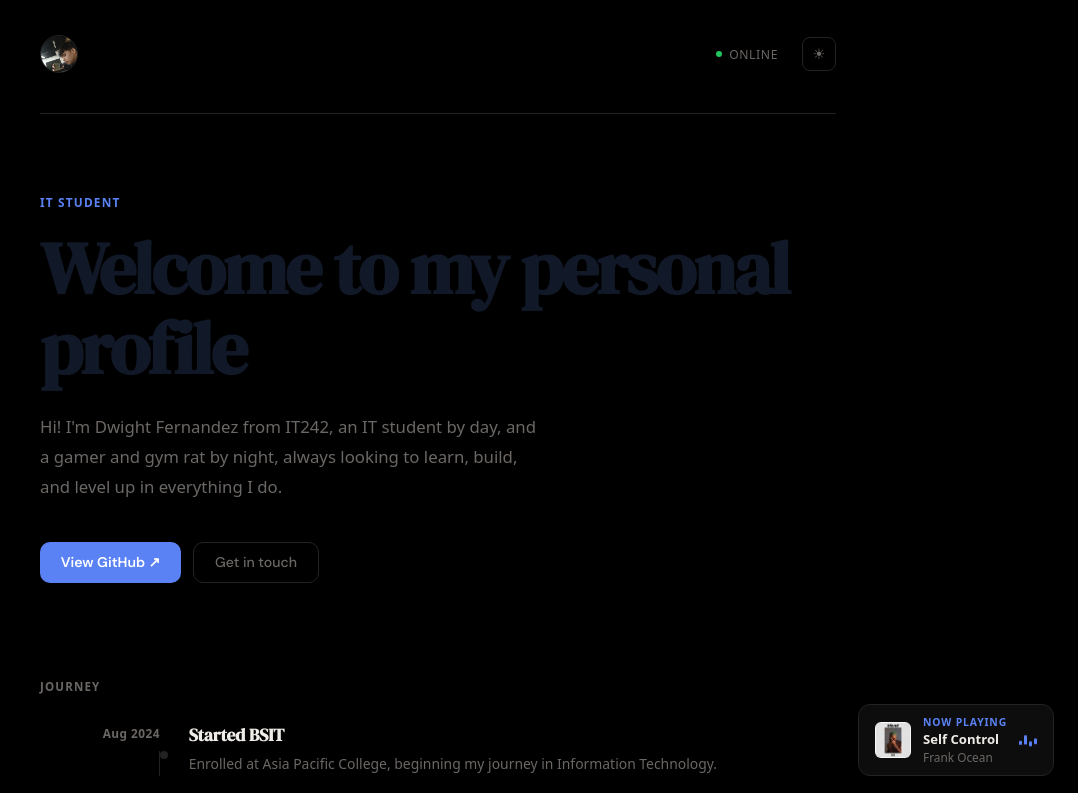
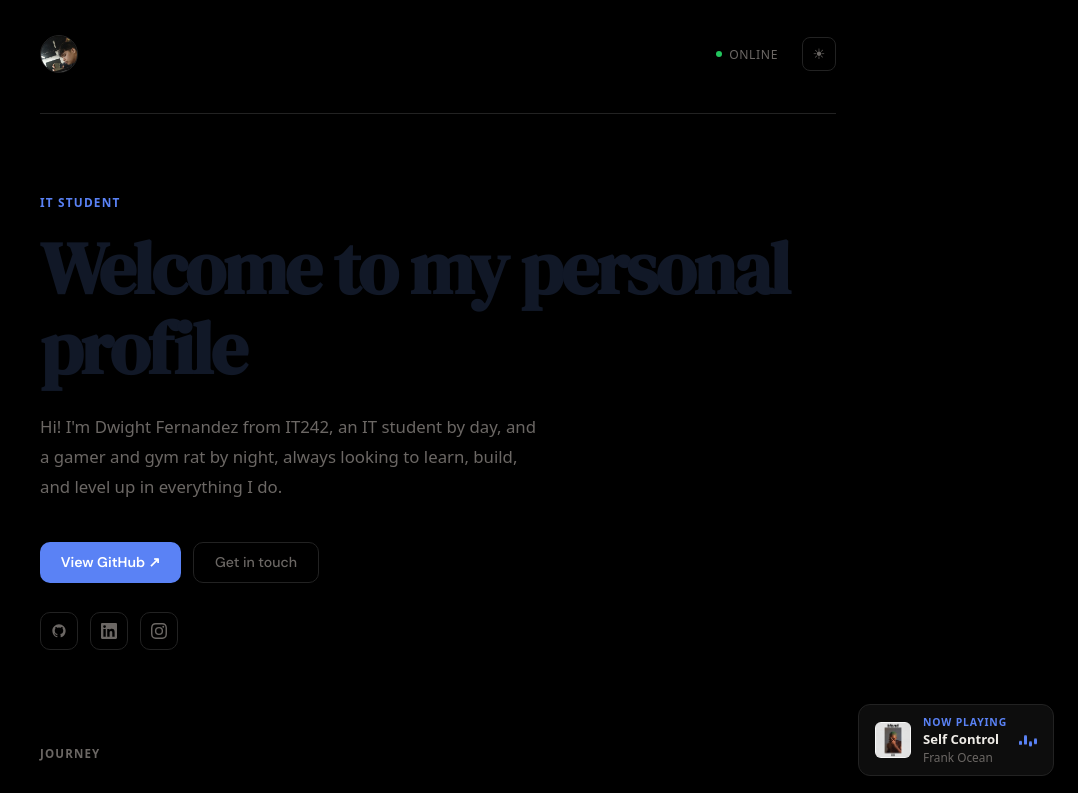
Before and after one commit to dwightening26/dwightening26-personal-website-finals-fernandez, a React app in the folder my-profile-fernandez/frontend/: page / in a window 1280 px wide. Shown: the top 793 px of the page, without its empty margins (202-1280 px from the left). Built offline with nearby package versions, Linux system fonts and the light colour scheme; no server answers; the database is empty; the HTML template or start-up script is replaced by a standard one.

Commit message:
adding my socials

```diff
--- a/my-profile-fernandez/frontend/src/App.css
+++ b/my-profile-fernandez/frontend/src/App.css
@@ -279,6 +279,39 @@ a { text-decoration: none; color: inherit; }
   border-color: var(--text-muted);
   color: var(--text);
   transform: translateY(-1px);
+}
+
+/* ── SOCIAL LINKS ────────────────────────────────── */
+.social-links {
+  display: flex;
+  gap: 0.75rem;
+  margin-top: 1.8rem;
+  animation: fadeUp 0.6s ease both;
+  animation-delay: 0.44s;
+}
+
+.social-link {
+  display: flex;
+  align-items: center;
+  justify-content: center;
+  width: 38px;
+  height: 38px;
+  border: 1px solid var(--border);
+  border-radius: 10px;
+  color: var(--text-muted);
+  transition: border-color 0.2s ease, color 0.2s ease, transform 0.2s ease, background 0.2s ease;
+}
+
+.social-link svg {
+  width: 16px;
+  height: 16px;
+}
+
+.social-link:hover {
+  border-color: var(--accent);
+  color: var(--accent);
+  transform: translateY(-2px);
+  background: var(--accent-soft);
 }
 
 /* ── SECTIONS ────────────────────────────────────── */
--- a/my-profile-fernandez/frontend/src/App.jsx
+++ b/my-profile-fernandez/frontend/src/App.jsx
@@ -180,11 +180,22 @@ function App() {
           Hi! I'm Dwight Fernandez from IT242, an IT student by day, and a gamer and gym rat by night, always looking to learn, build, and level up in everything I do.
         </p>
         <div className="hero-actions">
-          <a className="btn-primary" href="https://github.com" target="_blank" rel="noreferrer">
+          <a className="btn-primary" href="https://github.com/dwightening26?tab=repositories" target="_blank" rel="noreferrer">
             View GitHub ↗
           </a>
           <a className="btn-ghost" href="mailto:dwight@student.apc.edu.ph">
             Get in touch
+          </a>
+        </div>
+        <div className="social-links">
+          <a className="social-link" href="https://github.com/dwightening26" target="_blank" rel="noreferrer" aria-label="GitHub">
+            <svg viewBox="0 0 24 24" fill="currentColor"><path d="M12 2C6.477 2 2 6.477 2 12c0 4.42 2.865 8.17 6.839 9.49.5.092.682-.217.682-.482 0-.237-.008-.866-.013-1.7-2.782.603-3.369-1.342-3.369-1.342-.454-1.155-1.11-1.462-1.11-1.462-.908-.62.069-.608.069-.608 1.003.07 1.531 1.03 1.531 1.03.892 1.529 2.341 1.087 2.91.832.092-.647.35-1.088.636-1.338-2.22-.253-4.555-1.11-4.555-4.943 0-1.091.39-1.984 1.029-2.683-.103-.253-.446-1.27.098-2.647 0 0 .84-.269 2.75 1.025A9.578 9.578 0 0 1 12 6.836a9.59 9.59 0 0 1 2.504.337c1.909-1.294 2.747-1.025 2.747-1.025.546 1.377.203 2.394.1 2.647.64.699 1.028 1.592 1.028 2.683 0 3.842-2.339 4.687-4.566 4.935.359.309.678.919.678 1.852 0 1.336-.012 2.415-.012 2.741 0 .267.18.578.688.48C19.138 20.167 22 16.418 22 12c0-5.523-4.477-10-10-10z"/></svg>
+          </a>
+          <a className="social-link" href="https://www.linkedin.com/in/dwight-fernandez-172978322/" target="_blank" rel="noreferrer" aria-label="LinkedIn">
+            <svg viewBox="0 0 24 24" fill="currentColor"><path d="M20.447 20.452h-3.554v-5.569c0-1.328-.027-3.037-1.852-3.037-1.853 0-2.136 1.445-2.136 2.939v5.667H9.351V9h3.414v1.561h.046c.477-.9 1.637-1.85 3.37-1.85 3.601 0 4.267 2.37 4.267 5.455v6.286zM5.337 7.433a2.062 2.062 0 0 1-2.063-2.065 2.064 2.064 0 1 1 2.063 2.065zm1.782 13.019H3.555V9h3.564v11.452zM22.225 0H1.771C.792 0 0 .774 0 1.729v20.542C0 23.227.792 24 1.771 24h20.451C23.2 24 24 23.227 24 22.271V1.729C24 .774 23.2 0 22.222 0h.003z"/></svg>
+          </a>
+          <a className="social-link" href="https://instagram.com/dwightening_" target="_blank" rel="noreferrer" aria-label="Instagram">
+            <svg viewBox="0 0 24 24" fill="currentColor"><path d="M12 2.163c3.204 0 3.584.012 4.85.07 3.252.148 4.771 1.691 4.919 4.919.058 1.265.069 1.645.069 4.849 0 3.205-.012 3.584-.069 4.849-.149 3.225-1.664 4.771-4.919 4.919-1.266.058-1.644.07-4.85.07-3.204 0-3.584-.012-4.849-.07-3.26-.149-4.771-1.699-4.919-4.92-.058-1.265-.07-1.644-.07-4.849 0-3.204.013-3.583.07-4.849.149-3.227 1.664-4.771 4.919-4.919 1.266-.057 1.645-.069 4.849-.069zM12 0C8.741 0 8.333.014 7.053.072 2.695.272.273 2.69.073 7.052.014 8.333 0 8.741 0 12c0 3.259.014 3.668.072 4.948.2 4.358 2.618 6.78 6.98 6.98C8.333 23.986 8.741 24 12 24c3.259 0 3.668-.014 4.948-.072 4.354-.2 6.782-2.618 6.979-6.98.059-1.28.073-1.689.073-4.948 0-3.259-.014-3.667-.072-4.947-.196-4.354-2.617-6.78-6.979-6.98C15.668.014 15.259 0 12 0zm0 5.838a6.162 6.162 0 1 0 0 12.324 6.162 6.162 0 0 0 0-12.324zM12 16a4 4 0 1 1 0-8 4 4 0 0 1 0 8zm6.406-11.845a1.44 1.44 0 1 0 0 2.881 1.44 1.44 0 0 0 0-2.881z"/></svg>
           </a>
         </div>
       </section>
```
